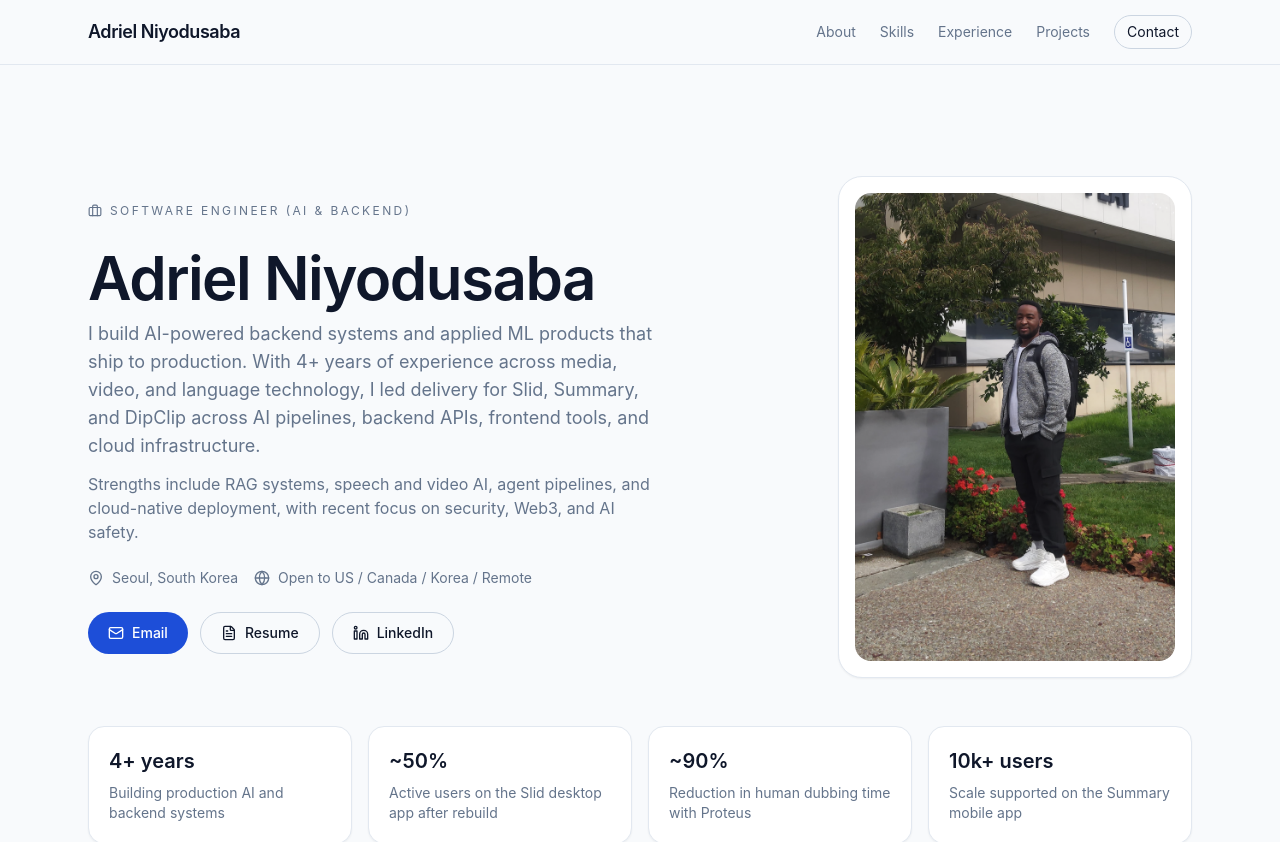
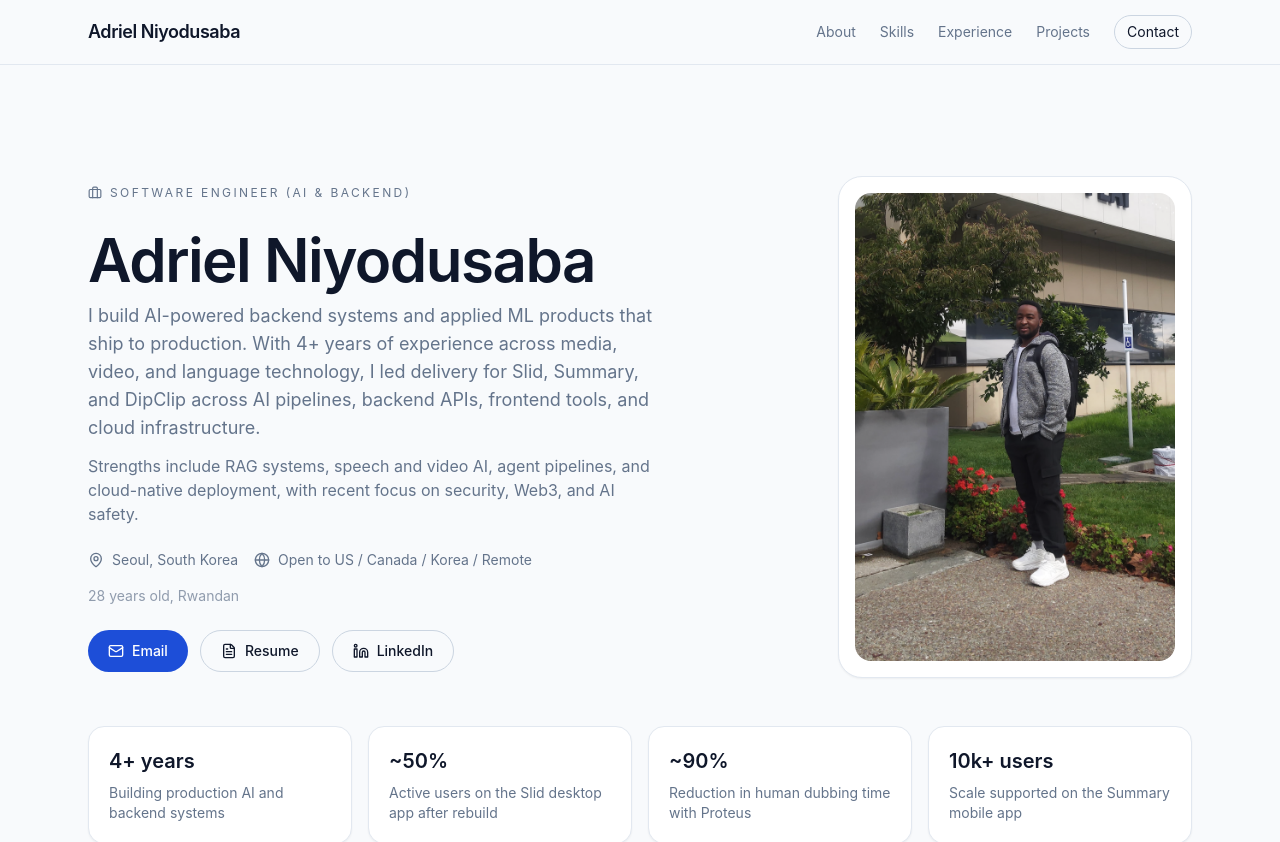
Before and after one commit to lonestarx1/adriel, a React (Vite) app: page / in a window 1280 px wide. Shown: the top 842 px of the page. Built offline with nearby package versions, Linux system fonts and the light colour scheme.

Commit message:
Add personal info: 28 years old, Rwandan

```diff
--- a/src/App.jsx
+++ b/src/App.jsx
@@ -335,6 +335,7 @@ export default function App() {
                 <span className="inline-flex items-center gap-2">
                   <Globe size={16} /> Open to US / Canada / Korea / Remote
                 </span>
+                <span className="text-muted/70">28 years old, Rwandan</span>
               </div>
 
               <div className="flex flex-wrap gap-3">
```
